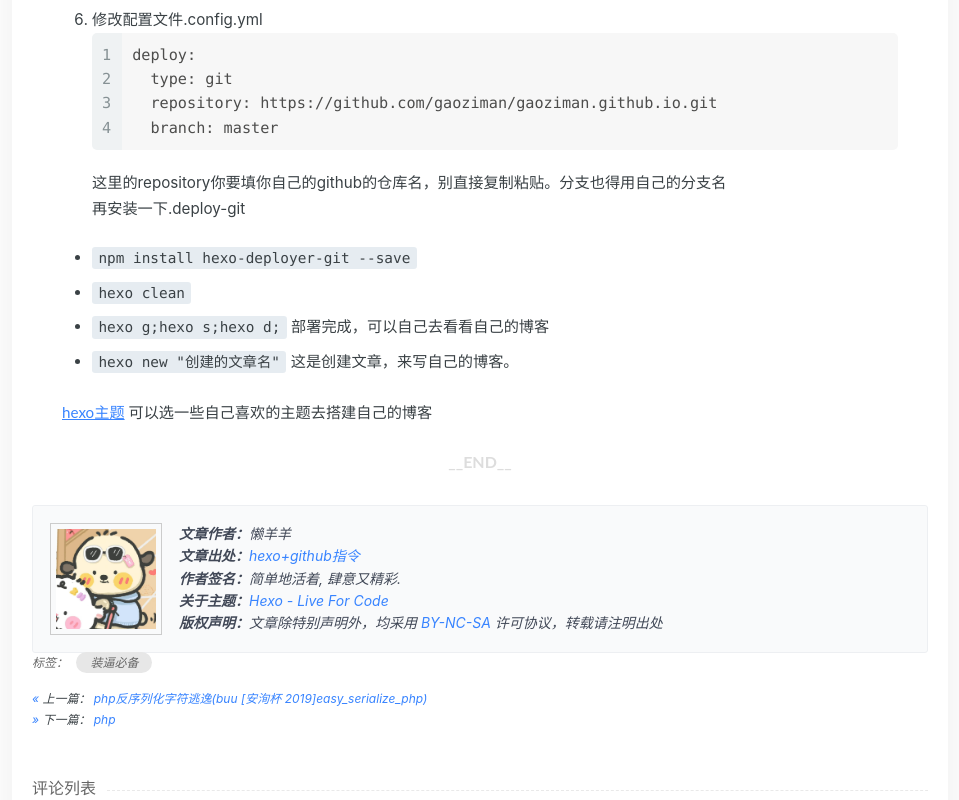
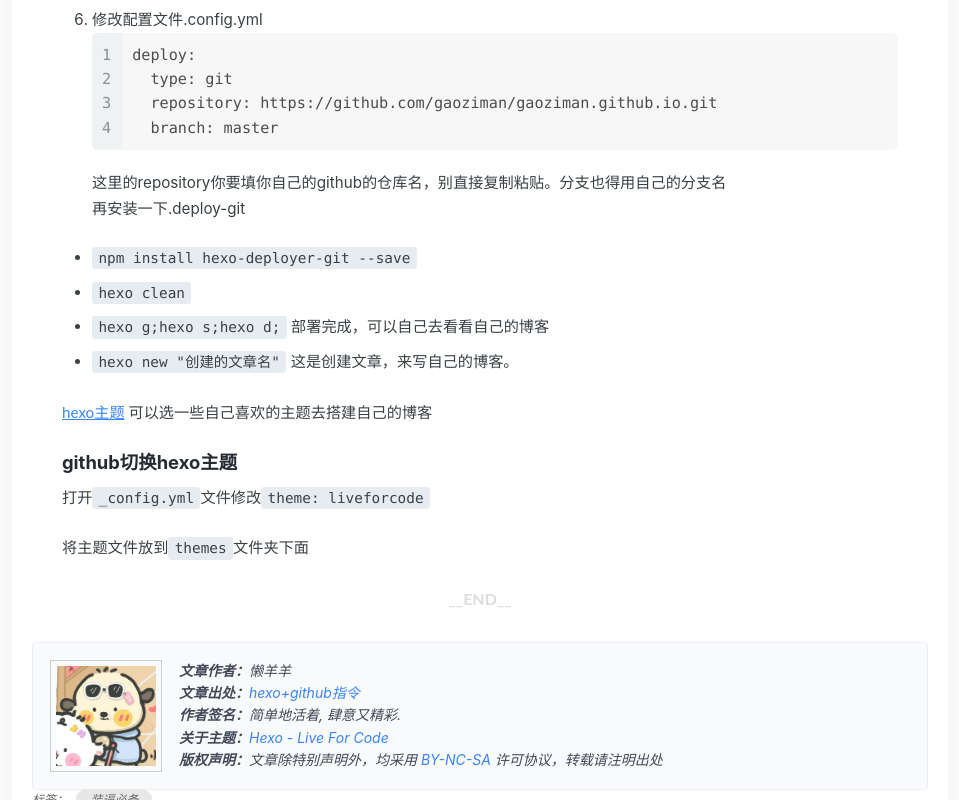
Before and after one commit to Daylovef/Daylovef.github.io, a plain HTML site: page 2022/09/16/hexo-github指令/index.html in a window 1280 px wide. Shown: the part 2000-2800 px from the top of the page, without its empty margins (160-1119 px from the left). Drawn offline with Linux system fonts and the light colour scheme; no server answers; a web font is replaced by a local one.

Commit message:
Site updated: 2023-12-06 19:18:17

```diff
--- a/2022/09/16/hexo-github指令/index.html
+++ b/2022/09/16/hexo-github指令/index.html
@@ -124,6 +124,8 @@
 </li>
 </ul>
 <p><a href=https://hexo.io/themes><u>hexo主题</u></a> 可以选一些自己喜欢的主题去搭建自己的博客</p>
+<h4 id="github切换hexo主题"><a href="#github切换hexo主题" class="headerlink" title="github切换hexo主题"></a>github切换hexo主题</h4><p>打开<code>_config.yml</code>文件修改<code>theme: liveforcode</code></p>
+<p>将主题文件放到<code>themes</code>文件夹下面</p>
 
 
                 <p class="end">__END__</p>
```
